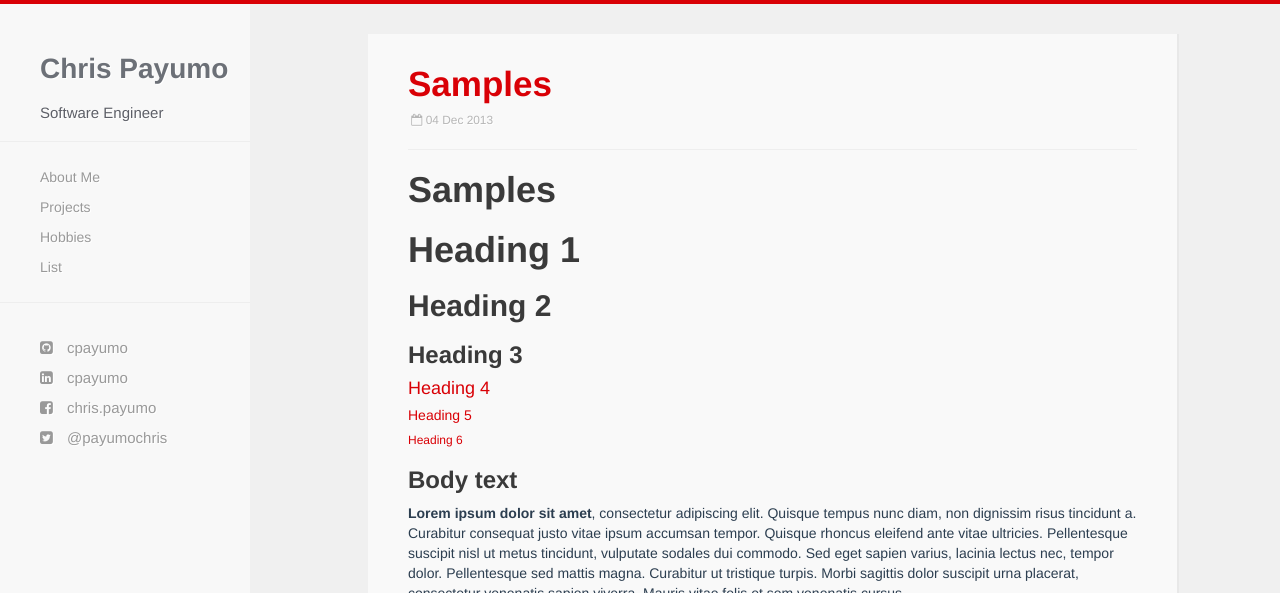
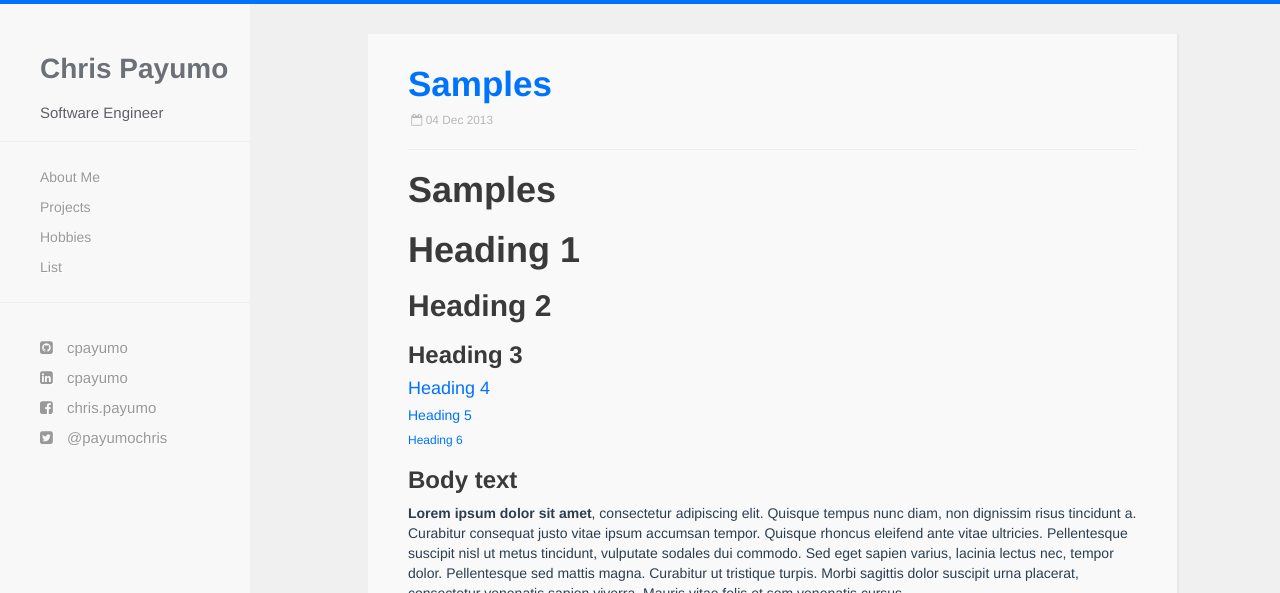
Before and after one commit to cpayumo/cpayumo.github.io, a Jekyll site: the page built from _posts/2013-12-04-Samples.markdown, in a window 1280 px wide and 1400 px high. Shown: the top 593 px of the window. Built offline with Jekyll 4.4.1, drawn with Linux system fonts in a browser that asks for light colours; nearby versions of some CDN libraries; Markdown is read by kramdown in place of the engine named in the settings; comment, search, counter and statistics services are not loaded; grey boxes are pictures that could not be loaded.

Commit message:
update theme color red->blue

```diff
--- a/css/hc.css
+++ b/css/hc.css
@@ -6,14 +6,14 @@ body
   color:#2c3e50;
   background-color:#f0f0f0;
   width:100%;
-  border-top:solid #d90006;
+  border-top:solid #0073fd;
   border-width:4px
 }
 
 h1,h2,h3,h4,h5,h6
 {
   font-family:"Helvetica Neue", helvetica, "Open Sans", sans-serif;
-  color:#d90006
+  color:#0073fd
 }
 
 h1
@@ -98,7 +98,7 @@ p
   overflow-y:auto;
   z-index:1000;
   margin-top:-4px;
-  border-top:solid #d90006;
+  border-top:solid #0073fd;
   transition:all .4s ease 0;
   border-width:4px
 }
@@ -157,7 +157,7 @@ p
 
 .nav-toggle {
     display: none;
-    color: #d90006;
+    color: #0073fd;
     padding-left: 10px;
     padding-top: 10px;
   }
@@ -173,7 +173,7 @@ p
 
 .brand:hover
 {
-  color:#d90006;
+  color:#0073fd;
   -o-transition:.5s;
   -ms-transition:.5s;
   -moz-transition:.5s;
@@ -207,8 +207,8 @@ p
 
 blockquote
 {
-  border-left:2px solid #d90006;
-  border-right:2px solid #d90006;
+  border-left:2px solid #0073fd;
+  border-right:2px solid #0073fd;
   margin-left:-40px;
   margin-right:-40px;
   padding-left:40px;
@@ -292,7 +292,7 @@ pre
 {
   font-size:3em;
   font-weight:700;
-  color:#d90006;
+  color:#0073fd;
   line-height:130%
 }
 
@@ -316,7 +316,7 @@ pre
 #welcome-greeting h2 a
 {
   font-weight:100;
-  color:#d90006
+  color:#0073fd
 }
 
 .credit
@@ -370,7 +370,7 @@ pre
 {
   font-size:35px;
   font-weight:700;
-  color:#d90006;
+  color:#0073fd;
   padding-top:15px
 }
 
@@ -414,7 +414,7 @@ img
 
 .blue-outline
 {
-  border:2px solid #d21c38
+  border:2px solid #0073fd
 }
 
 time
@@ -552,7 +552,7 @@ time
   font-weight:bolder;
   font-size:2.5em;
   line-height:55px;
-  color:#d90006
+  color:#0073fd
 }
 
 .user-card p
@@ -577,22 +577,22 @@ time
 
 .fashion
 {
-  border-left:solid 2px #bc0005
+  border-left:solid 2px #0073fd
 }
 
 .fashion-button
 {
-  background-color:#bc0005
+  background-color:#0073fd
 }
 
 .fashion:hover
 {
-  border-left:solid 2px #f40006
+  border-left:solid 2px #0073fd
 }
 
 .fashion-button:hover
 {
-  background-color:#f40006
+  background-color:#0073fd
 }
 
 .programming
@@ -693,7 +693,7 @@ time
 }
 
 #sidebar-wrapper {
-    border-right: 4px solid #d90006;
+    border-right: 4px solid #0073fd;
     border-top: none;
     left: 0px;
 }
```
